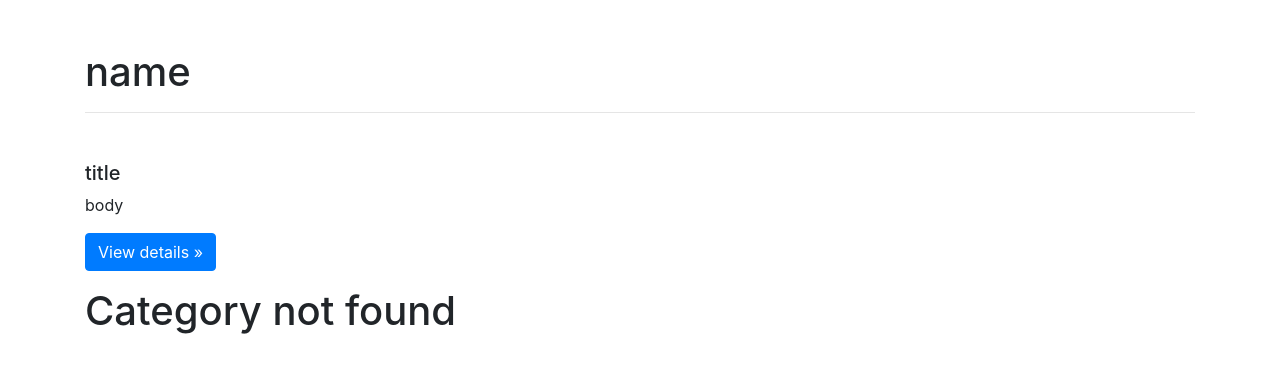
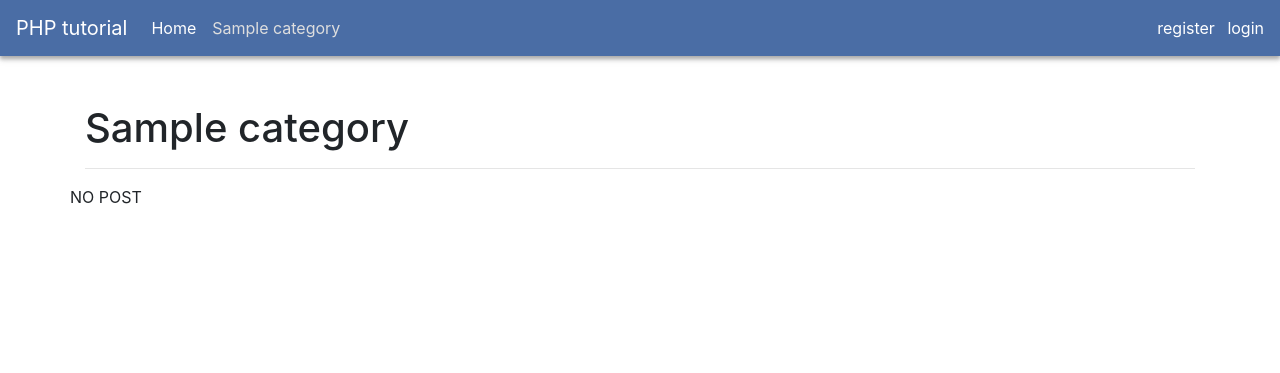
Before and after one commit to Mr-Sepehr-sa/blog, a PHP site: page /blog/category.php?cat_id=1 in a window 1280 px wide. Shown: the top 373 px of the page. Run offline with PHP 8.4, Linux system fonts and the light colour scheme; tables that the repository leaves empty or names only in its code hold one stand-in row (values such as "Sample post").

Commit message:
add category page and fix some links

```diff
--- a/category.php
+++ b/category.php
@@ -1,6 +1,9 @@
 <?php
 require_once 'functions/helpers.php';
 require_once 'functions/pdo_connection.php';
+
+global $pdo;
+
 ?>
 <!DOCTYPE html>
 <html lang="en">
@@ -13,32 +16,49 @@ require_once 'functions/pdo_connection.php';
 </head>
 <body>
 <section id="app">
+    <?php require_once "layouts/top-nav.php"?>
 
     <section class="container my-5">
-
+      <?php
+      $query = 'SELECT * FROM php_project.categories WHERE id = ?';
+      $statement = $pdo->prepare($query);
+      $statement->execute([$_GET['cat_id']]);
+      $category = $statement->fetch();
+      if(!$category === false){?>
             <section class="row">
                 <section class="col-12">
-                    <h1>name</h1>
+                    <h1><?= $category->name ?></h1>
                     <hr>
                 </section>
             </section>
             <section class="row">
 
+                <?php
+                $query = "SELECT * FROM php_project.posts WHERE status = 1 AND cat_id = ?;";
+                $statment = $pdo->prepare($query);
+                $statment->execute([$_GET['cat_id']]);
+                $posts = $statment->fetchAll();
+                if (!$posts === false){
+                foreach ($posts as $post){ ?>
                     <section class="col-md-4">
-                        <section class="mb-2 overflow-hidden" style="max-height: 15rem;"><img class="img-fluid" src="" alt=""></section>
-                        <h2 class="h5 text-truncate">title</h2>
-                        <p>body</p>
-                        <p><a class="btn btn-primary" href="" role="button">View details »</a></p>
+                        <section class="mb-2 overflow-hidden" style="max-height: 15rem;">
+                            <img class="img-fluid" src="<?= asset($post->image) ?>" alt="<?= $post->title ?>" width="300" height="300">
+                        </section>
+                        <h2 class="h5 text-truncate"><?= $post->title ?></h2>
+                        <p><?= substr($post->body,0,80).' ...' ?></p>
+                        <p><a class="btn btn-primary" href="<?= url('detail.php').'?post_id='.$post->id ?>" role="button">View details »</a></p>
                     </section>
+                <?php }
+                    }else echo 'NO POST';?>
 
             </section>
-
-            <section class="row">
-                <section class="col-12">
-                    <h1>Category not found</h1>
-                </section>
-            </section>
-
+      <?php }else {?>
+              <section class="row">
+                  <section class="col-12">
+                      <h1>Category not found</h1>
+                  </section>
+              </section>
+       <?php } ?>
         </section>
     </section>
 
--- a/detail.php
+++ b/detail.php
@@ -34,7 +34,7 @@
                 <h1><?= $post->title ?></h1>
                <img src="<?= asset($post->image)?>" alt="<?= $post->title ?>" width="400" height="200">
                 <h5 class="d-flex justify-content-between align-items-center">
-                    <a href=""><?= $post->category_name ?></a>
+                    <a href="<?= url('category.php?cat_id='.$post->cat_id) ?>"><?= $post->category_name ?></a>
                     <span class="date-time"><?= $post->created_at ?>
                 </h5>
                 <article class="bg-article p-3"><img class="float-right mb-2 ml-2" style="width: 10rem;" src="" alt=""><?= $post->body ?></article>
--- a/index.php
+++ b/index.php
@@ -1,7 +1,6 @@
 <?php
 require_once 'functions/helpers.php';
 require_once 'functions/pdo_connection.php';
-session_start();
 ?>
 <!DOCTYPE html>
 <html lang="en">
--- a/layouts/top-nav.php
+++ b/layouts/top-nav.php
@@ -1,3 +1,6 @@
+<?php
+session_start();
+?>
 <link rel="stylesheet" href="<?= asset('assets/css/bootstrap.min.css') ?>" media="all" type="text/css">
 <link rel="stylesheet" href="<?= asset('assets/css/style.css') ?>" media="all" type="text/css">
 <nav class="navbar navbar-expand-lg navbar-dark bg-blue ">
@@ -20,7 +23,7 @@
             $categories = $statment->fetchAll();
             foreach ($categories as $category){?>
             <li class="nav-item ">
-                <a class="nav-link " href=""><?= $category-> name?></a>
+                <a class="nav-link " href="<?= url('category.php?cat_id='.$category->id) ?>"><?= $category-> name?></a>
             </li>
             <?php } ?>
 
```
